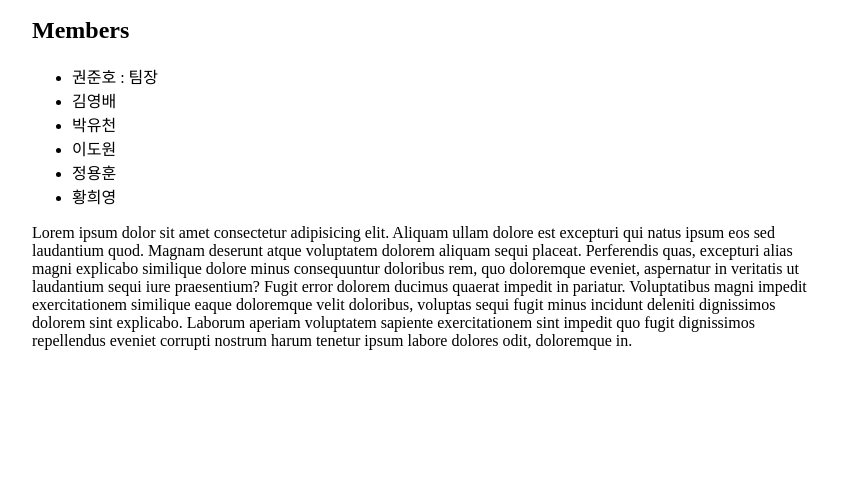
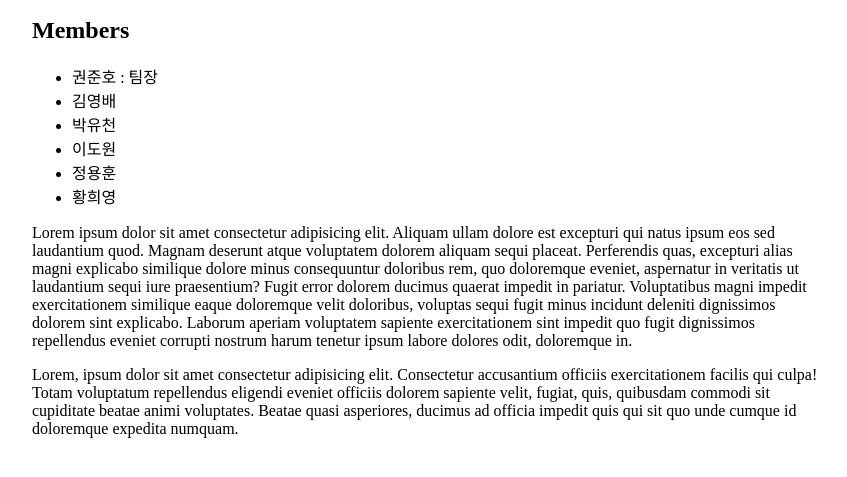
Before and after one commit to soma-chatbot/soma-chatbot-git, a website: page public/index.html in a window 1280 px wide. Shown: the part 133-610 px from the top of the page, without its empty margins (208-1055 px from the left). Drawn offline with Linux system fonts and the light colour scheme.

Commit message:
Add description

```diff
--- a/public/index.html
+++ b/public/index.html
@@ -43,7 +43,15 @@
             exercitationem sint impedit quo fugit dignissimos repellendus eveniet corrupti nostrum harum tenetur ipsum
             labore dolores odit, doloremque in.
         </p>
+
+        <p>
+            Lorem, ipsum dolor sit amet consectetur adipisicing elit. Consectetur accusantium officiis exercitationem
+            facilis qui culpa! Totam voluptatum repellendus eligendi eveniet officiis dolorem sapiente velit, fugiat,
+            quis, quibusdam commodi sit cupiditate beatae animi voluptates. Beatae quasi asperiores, ducimus ad officia
+            impedit quis qui sit quo unde cumque id doloremque expedita numquam.
+        </p>
     </div>
+
 </body>
 
 </html>
```
